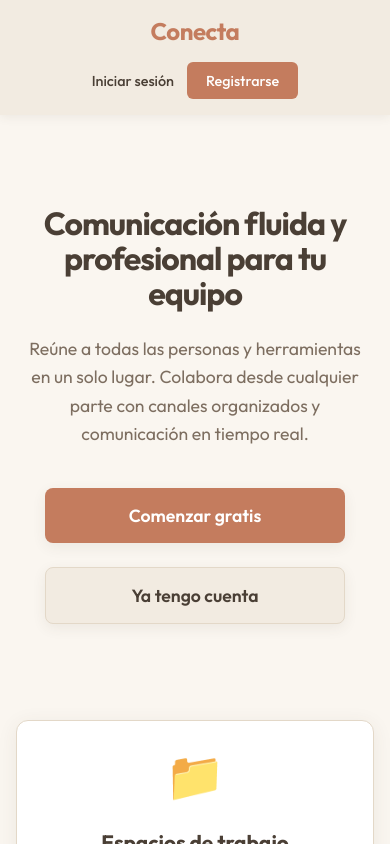
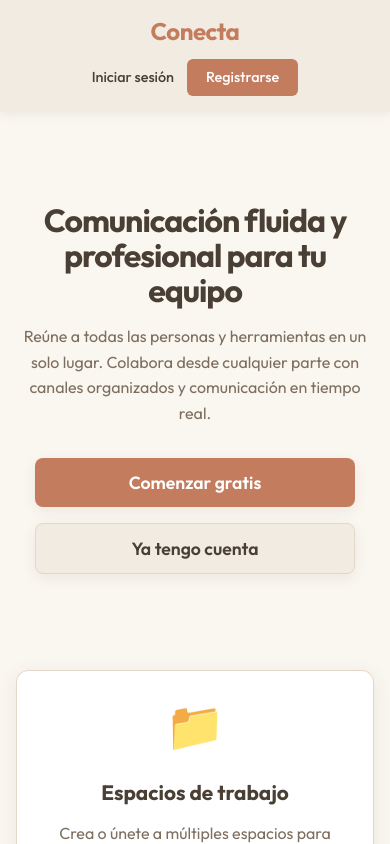
Before and after one commit to hwgaby87/tp-pwa-frontend, a React (Vite) app: page / in a window 390 px wide. Shown: the top 844 px of the page. Built offline with nearby package versions, Linux system fonts and the light colour scheme; no server answers.

Commit message:
Estilos y accesibilidad

```diff
--- a/src/screens/LandingScreen/LandingScreen.css
+++ b/src/screens/LandingScreen/LandingScreen.css
@@ -179,8 +179,14 @@
     .hero-cta {
         flex-direction: column;
         width: 100%;
-        max-width: 300px;
+        max-width: 320px;
         margin: 0 auto;
+        gap: 1rem;
+    }
+
+    .button-large {
+        width: 100%;
+        padding: 0.8rem 1.5rem;
     }
 
     .landing-header {
@@ -199,21 +205,61 @@
 @media (max-width: 480px) {
     .landing-header {
         flex-direction: column;
-        gap: 1rem;
+        gap: 0.8rem;
         padding: 1rem;
+        text-align: center;
+    }
+
+    .landing-nav {
+        width: 100%;
+        justify-content: center;
     }
 
     .features-section {
         grid-template-columns: 1fr;
         padding: 2rem 1rem 4rem;
+        gap: 1.5rem;
     }
 
     .feature-card {
         padding: 1.5rem;
     }
 
+    .hero-title {
+        font-size: 2rem;
+        margin-bottom: 1rem;
+    }
+
     .hero-subtitle {
-        font-size: 1.1rem;
+        font-size: 1rem;
+        margin-bottom: 2rem;
+    }
+}
+
+@media (max-width: 350px) {
+    .logo h2 {
+        font-size: 1.2rem;
+    }
+
+    .landing-nav {
+        flex-wrap: wrap;
+        gap: 0.5rem;
+    }
+
+    .nav-link {
+        font-size: 0.8rem;
+    }
+
+    .button-primary {
+        padding: 0.4rem 0.8rem;
+    }
+
+    .hero-title {
+        font-size: 1.7rem;
+    }
+
+    .button-large {
+        font-size: 1rem;
     }
 }
 
--- a/src/utils/messageHandler.js
+++ b/src/utils/messageHandler.js
@@ -71,19 +71,22 @@ export const getFriendlyMessage = (response, fallback = "Ocurrió un error inesp
 
     // 2. Si no es un código conocido, pero hay un mensaje, lo mostramos tal cual (si no es sensible)
     if (typeof messageCode === 'string' && messageCode.length > 0) {
-        // Filtro básico de seguridad para no mostrar errores crudos de base de datos o código
-        const sensitiveKeywords = ['sql', 'mongodb', 'database', 'undefined', 'null', 'at ', 'stack', 'mongoerror'];
+        // Filtro de seguridad robusto para no mostrar errores crudos de base de datos, código o trazas
+        const sensitiveKeywords = [
+            'sql', 'mongodb', 'database', 'undefined', 'null', 'at ', 'stack', 'mongoerror',
+            'referenceerror', 'typeerror', 'syntaxerror', 'internal server error', 'bsonerror',
+            'tokenerror', 'path ', 'node_modules', 'repository', 'controller', 'service'
+        ];
+
         const isSensitive = sensitiveKeywords.some(key => messageCode.toLowerCase().includes(key));
 
-        if (!isSensitive) {
+        // También detectamos si el mensaje parece una ruta de archivo o una traza de stack
+        const looksLikeStackTrace = messageCode.includes(':/') || messageCode.includes(':\\') || messageCode.split('\n').length > 1;
+
+        if (!isSensitive && !looksLikeStackTrace) {
             return messageCode;
         }
     }
 
-    // 3. Caso especial: si el objeto tiene un campo 'error' (algunos backends o librerías lo usan)
-    if (response.error && typeof response.error === 'string') {
-        return response.error;
-    }
-
-    return fallback;
+    return ERROR_MESSAGES["SERVER_ERROR"] || fallback;
 };
```
